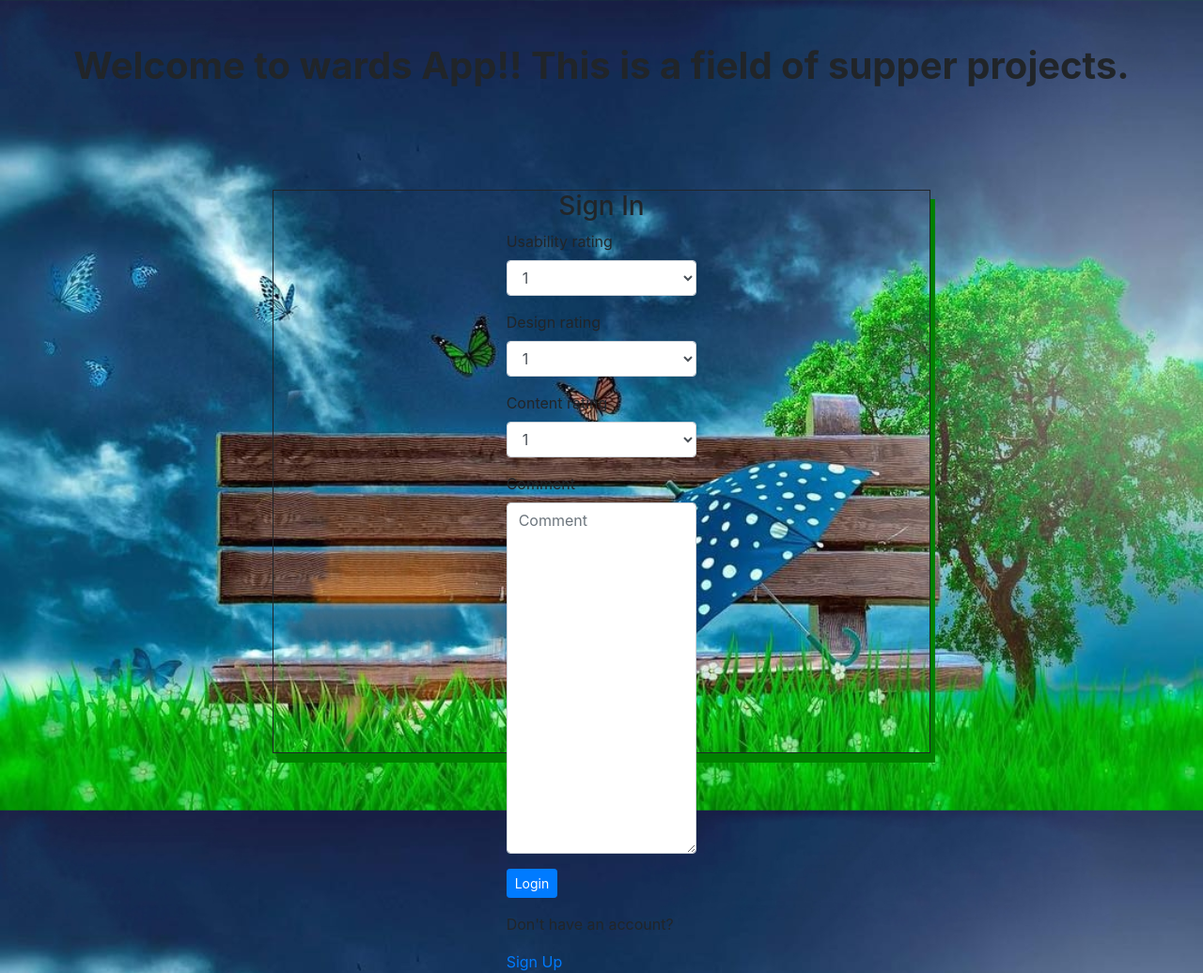
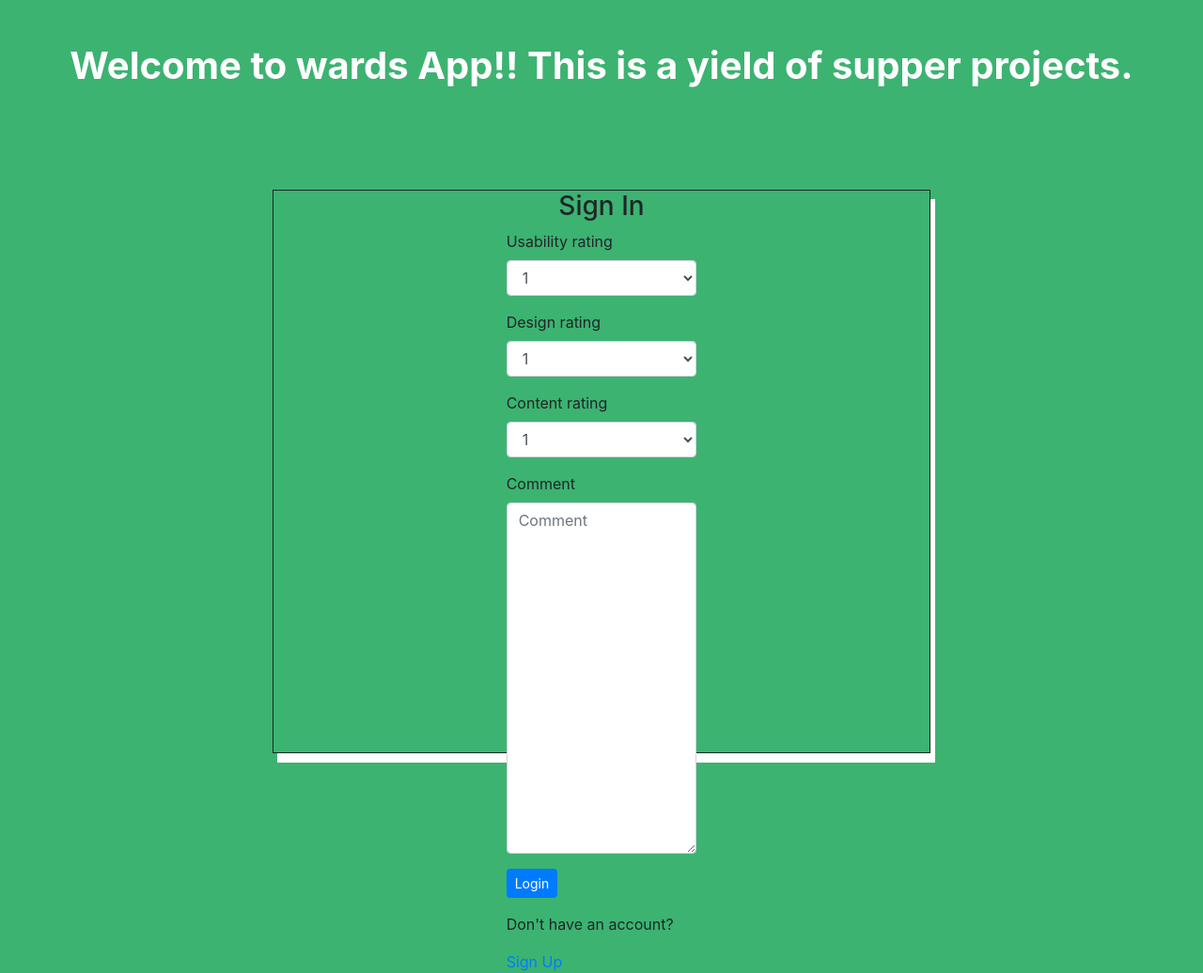
Before and after one commit to rithaven/Awards, a Django app: template awardApp/templates/registration/login.html in a window 1280 px wide. Shown: the whole page at 94% size. Run offline with Django 3.2, Linux system fonts and the light colour scheme; the template is opened without the code that fills it: values that come from a table or form of the project are taken from there, others are empty; some libraries are stand-ins or nearby versions.

```diff
--- a/awardApp/templates/registration/login.html
+++ b/awardApp/templates/registration/login.html
@@ -7,9 +7,9 @@
   <meta charset="utf-8">
   <meta name="viewport" content="width=device-width, initial-scale=1">
 </head>
-<body style="background-image:url('static/images/bon.jpeg');background-size:cover;background-repeat:no-repeat;background-attachment:fixed">
-  <strong><p style="text-align:center;font-size: 40px;margin-top: 40px">Welcome to wards App!! This is a field of supper projects.</strong></p>
-<div class="container" style="box-shadow: 5px 10px green;border: 1px solid;margin-top: 8%;width: 700px;height: 600px;">
+<body style="background-color:mediumseagreen">
+  <strong><p style="text-align:center;font-size: 40px;margin-top: 40px;color: white;">Welcome to wards App!! This is a yield of supper projects.</strong></p>
+<div class="container" style="box-shadow: 5px 10px white;border: 1px solid;margin-top: 8%;width: 700px;height: 600px;">
 
   <div class="row">
     <!-- Empty div -->
```
